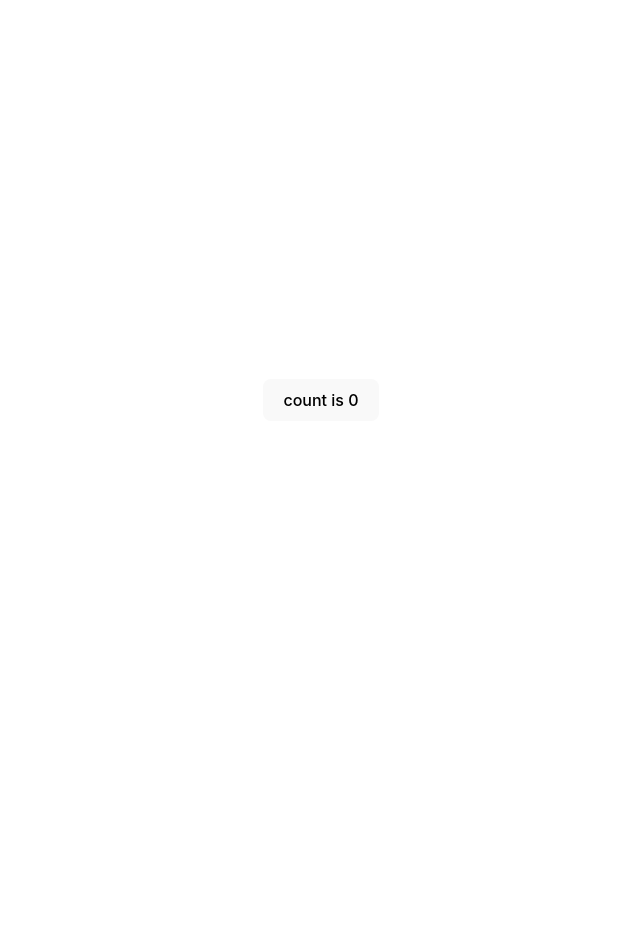
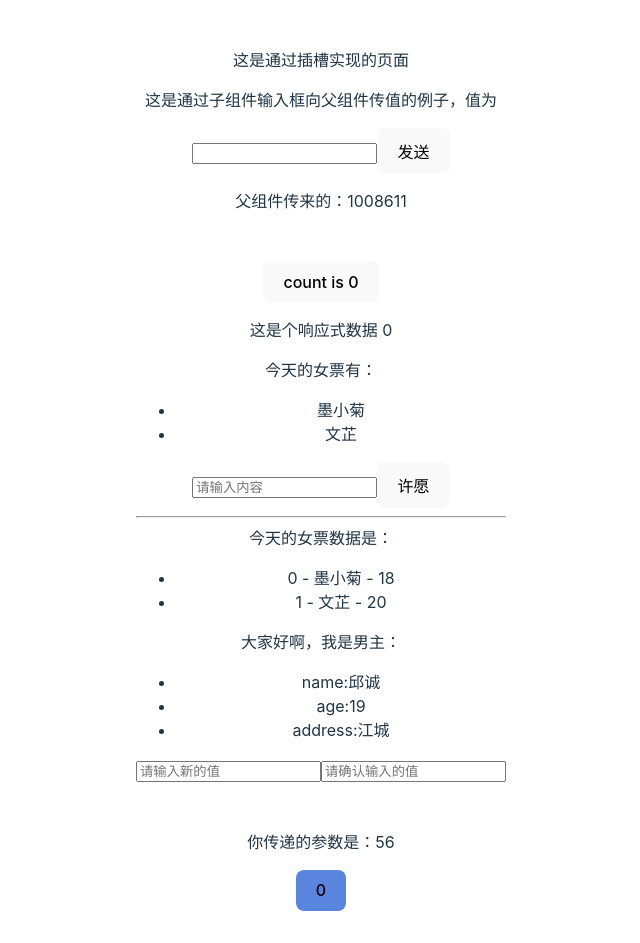
Before and after one commit to MoriDreamers/VUE-TEST, a Vue app: page / in a window 1280 px wide. Shown: the whole page, without its empty margins (319-959 px from the left). Before the commit the page ends 800 px from the top, so only its background shows below. Built offline with nearby package versions, Linux system fonts and the light colour scheme.

Commit message:
数据流实验

```diff
--- a/src/App.vue
+++ b/src/App.vue
@@ -1,15 +1,34 @@
 <script setup>
 import HelloWorld from './components/HelloWorld.vue'
+import Message from './components/Message.vue';
+import buttonCounter from './components/buttonCounter.vue';
+import slotDemo from './components/slotDemo.vue';
+import { ref } from 'vue'
+const postvalue = ref("")
+const modify = (value) => {
+  //接收参数更改
+  postvalue.value = value
+}
 </script>
 
 <template>
   <div>
 
   </div>
+  <slotDemo>
+    <p>
+      这是通过插槽实现的页面
+    </p>
+  </slotDemo>
+  <p>这是通过子组件输入框向父组件传值的例子，值为{{ postvalue }}</p>
+  <Message :value="postvalue" @change-value="modify"></Message>
   <HelloWorld msg="Vite + Vue" />
+  <!-- 传入的是string 使用：来做一个绑定 -->
+  <buttonCounter :step="56"></buttonCounter>
 </template>
 
 <style scoped>
+
 .logo {
   height: 6em;
   padding: 1.5em;
--- a/src/components/HelloWorld.vue
+++ b/src/components/HelloWorld.vue
@@ -1,16 +1,101 @@
 <script setup>
-import { ref } from 'vue'
+import { reactive, ref ,watch} from 'vue'
 
 const count = ref(0)
+const test = ref(0)
+const testplus = () => {
+  test.value++
+  count.value++
+}
+let menu = reactive(["墨小菊","文芷"])
+let menuPrice = reactive([
+  {
+    name :"墨小菊",
+    age : 18
+  },
+  {
+    name :"文芷",
+    age : 20
+  }
+])
+let info = reactive(
+{
+  name : "邱诚",
+  age : 19 ,
+  address : "江城"
+}
+)
+
+let newGirl = ref()
+const sumbitGril = () =>{
+  menu.push(newGirl.value)
+  newGirl.value = " "
+}
+let message = ref("")
+let confirmMessage = ref("")
+/* watch（监听的数据，（"现在的值"）,("之前的值") =>{} ) */
+//监听多个值
+watch([message,confirmMessage], (newValue, oldValue) => {
+  console.log("newValue: " ,newValue)
+  console.log("oldValue: ",oldValue)
+  if(newValue[0] == oldValue[1]){
+    console.log("你输入的内容和上次输入的内容一样")
+  }else{console.log("两次输入不一样")}
+} )
+//监听对象
+//定义一个对象
+const userInfo = reactive({
+  name: "邱诚",
+  age: 19,
+  QQ: "13140521"
+})
+/*
+    错误写法！！
+    watch(userInfo.age, (newValue, oldValue) => {
+      console.log("newValue: " ,newValue)
+      console.log("oldValue: ",oldValue)
+    })
+  监听对象要使用一个箭头 函数
+*/
+//监听对象里的某个属性值，使用箭头函数，如下： () =>userInfo.age
+watch (() =>userInfo.age, (newValue, oldValue) => {
+  console.log("newValue: " ,newValue)
+  console.log("oldValue: ",oldValue)
+})
+
 </script>
 
 <template>
+<!-- 模板中使用了vue语法糖 v-XXX 、@表示v-on、:表示v-model -->
+  <div class="card">
+    <button type="button"  @click="testplus">count is {{ count }}</button>
+    <p>这是个响应式数据 {{ test }}</p>
 
-  <div class="card">
-    <button type="button" @click="count++">count is {{ count*4 }}</button>
-  </div>
-
-
+    <span>今天的女票有：</span>
+<!--遍历数组的数据-->
+  <ul>
+    <li v-for = "menu in menu">{{menu}}</li>
+  </ul>
+<input v-model = "newGirl" placeholder="请输入内容"/>
+<button type="button" @click="sumbitGril">许愿</button>
+<hr/>
+<span>今天的女票数据是：</span>
+<ul>
+  <!--遍历数组嵌套的数据-->
+  <li v-for="(item,index) in menuPrice">
+    {{ index }} - {{ item.name }} - {{ item.age }}
+  </li>
+</ul>
+<span>大家好啊，我是男主：</span>
+  <!--遍历对象的数据-->
+<ul>
+  <li v-for="(value,key) in info">
+    {{ key }}:{{ value }}
+  </li>
+</ul>
+<input placeholder="请输入新的值" v-model.lazy = "message" />
+<input placeholder="请确认输入的值" v-model.lazy = "confirmMessage" />
+</div>
 </template>
 
 <style scoped>
--- /dev/null
+++ b/src/components/Message.vue
@@ -0,0 +1,41 @@
+<script setup>
+    import { ref } from 'vue'
+    import { defineEmits } from 'vue'
+    import { defineProps } from 'vue'
+//测试子组件向父组件传参
+    const Testvalue = ref('')
+    const emitValue = defineEmits(['changeValue'])
+    //定义一个方法，用于向父组件发送数据，即emitValue，让他=defineEmits(['父组件显示的事件名'])
+    //    此时父组件使用@父组件显示的事件名="父组件里的函数名" ，此时父组件的函数就会收到一个子组件的参数
+    const PostValue = () => {
+        emitValue('changeValue', Testvalue.value)
+    }
+
+//父组件向子组件传参
+    const props = defineProps({
+        textTest:{
+            type : Number,
+        default : 1008611,
+        validator:function(value){
+            if (value>0){
+                return true
+            }else{
+                return false
+            }
+        }
+        }
+    })
+</script>
+
+
+<template>
+    <div>
+        <input type="text" v-model="Testvalue">
+        <button @click="PostValue">发送</button>
+    </div>
+    <p>父组件传来的：{{ props.textTest }}</p>
+</template>
+
+<style scoped>
+
+</style>
--- /dev/null
+++ b/src/components/buttonCounter.vue
@@ -0,0 +1,38 @@
+<script setup>
+    import { defineProps, ref } from 'vue'
+    const count = ref(0)
+    //定义组件可以接受的参数
+    //参数为单向数据流
+    //ROOT 组件传递参数给子组件
+    const props = defineProps({
+      //定义参数 参数名：数据类型
+      //validator 传参校验逻辑 TRUE通过 FALSE不通过
+      step:{
+            type:Number,
+            default:100,
+            required:true,
+            validator: function(value){
+                console.log("传递的参数是：",value)
+                if(value>50){
+                return false
+            }else{
+                return true
+            }
+            }
+        }
+    })
+    const plus11 = () =>{
+        count.value += props.step
+    }
+</script>
+
+<template>
+    <p>你传递的参数是：{{ props.step }}</p>
+    <button class="button" @click="plus11">{{ count }}</button>
+</template>
+
+<style scoped>
+    .button{
+        background-color: #5985de;
+    }
+</style>
--- /dev/null
+++ b/src/components/slotDemo.vue
@@ -0,0 +1,15 @@
+<script setup>
+
+</script>
+
+<template>
+    <div>
+        <slot>
+            <p>默认值</p>
+        </slot>
+    </div>
+</template>
+
+<style scoped>
+
+</style>
--- a/src/style.css
+++ b/src/style.css
@@ -57,7 +57,7 @@ button {
   transition: border-color 0.25s;
 }
 button:hover {
-  border-color: #646cff;
+  border-color: #ff3c3c;
 }
 button:focus,
 button:focus-visible {
@@ -81,7 +81,7 @@ button:focus-visible {
     background-color: #ffffff;
   }
   a:hover {
-    color: #747bff;
+    color: #ff0000;
   }
   button {
     background-color: #f9f9f9;
```
Also changed, not shown: 1 other file (tests, documents, lock files or other folders).
